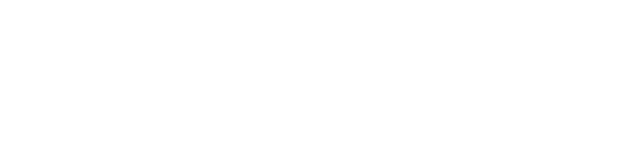
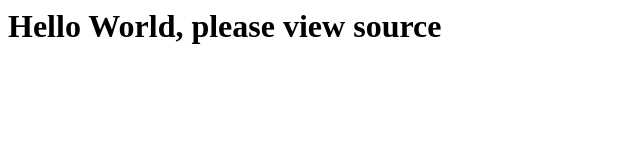
Before and after one commit to jetstream4/starter, a plain HTML site: page index.html in a window 1280 px wide. Shown: the whole page, without its empty margins (0-640 px from the left). Drawn offline with Linux system fonts and the light colour scheme.

Commit message:
Added an easter egg comment
Also updated the body of the web page

```diff
--- a/index.html
+++ b/index.html
@@ -3,5 +3,7 @@
  <title>Webcam Test</title>
  </head>
  <body>
+  <h1> Hello World, please view source</h1>
+  <!-- Ha Ha Ha, Fuck Off Now -->
  </body>
 </html>
```
